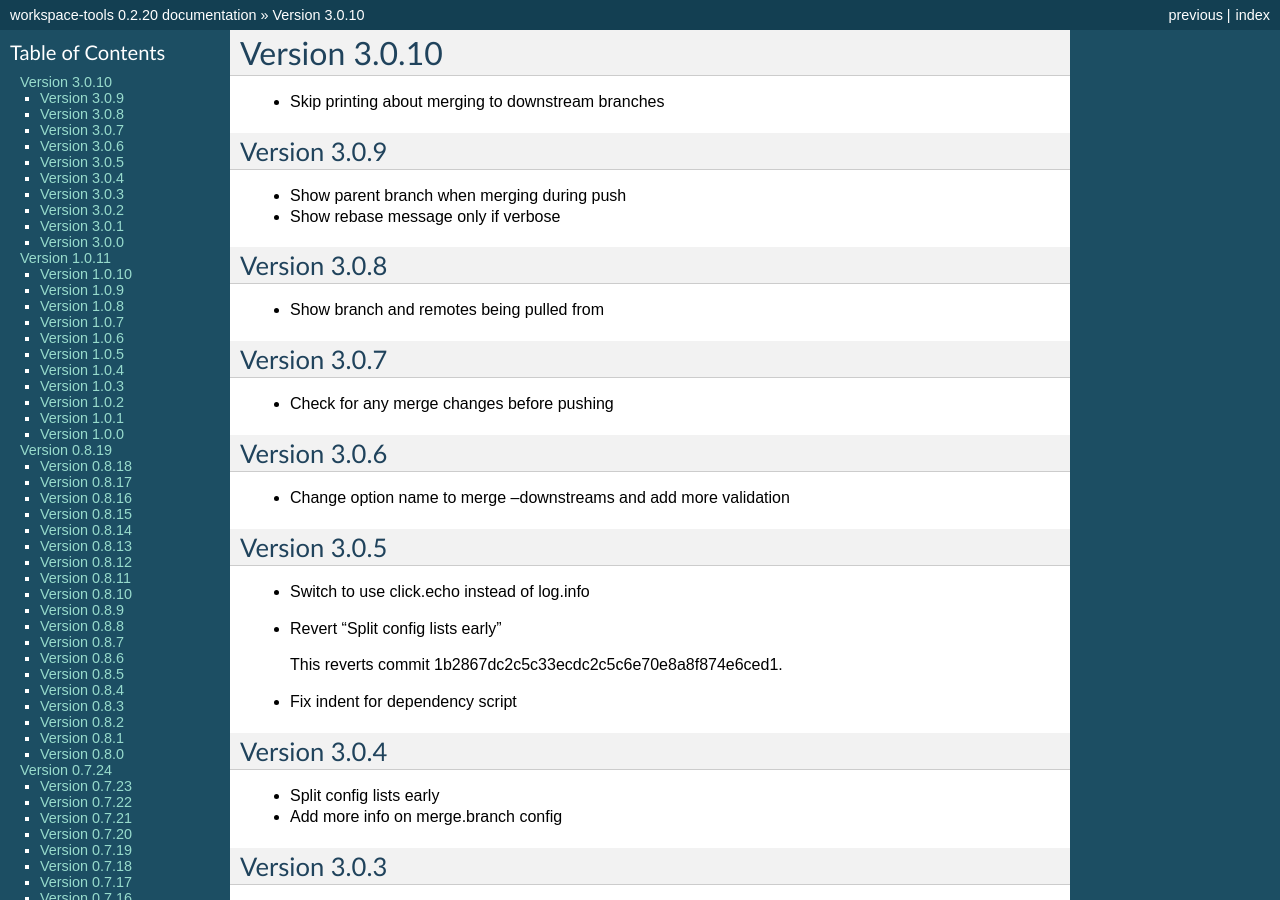
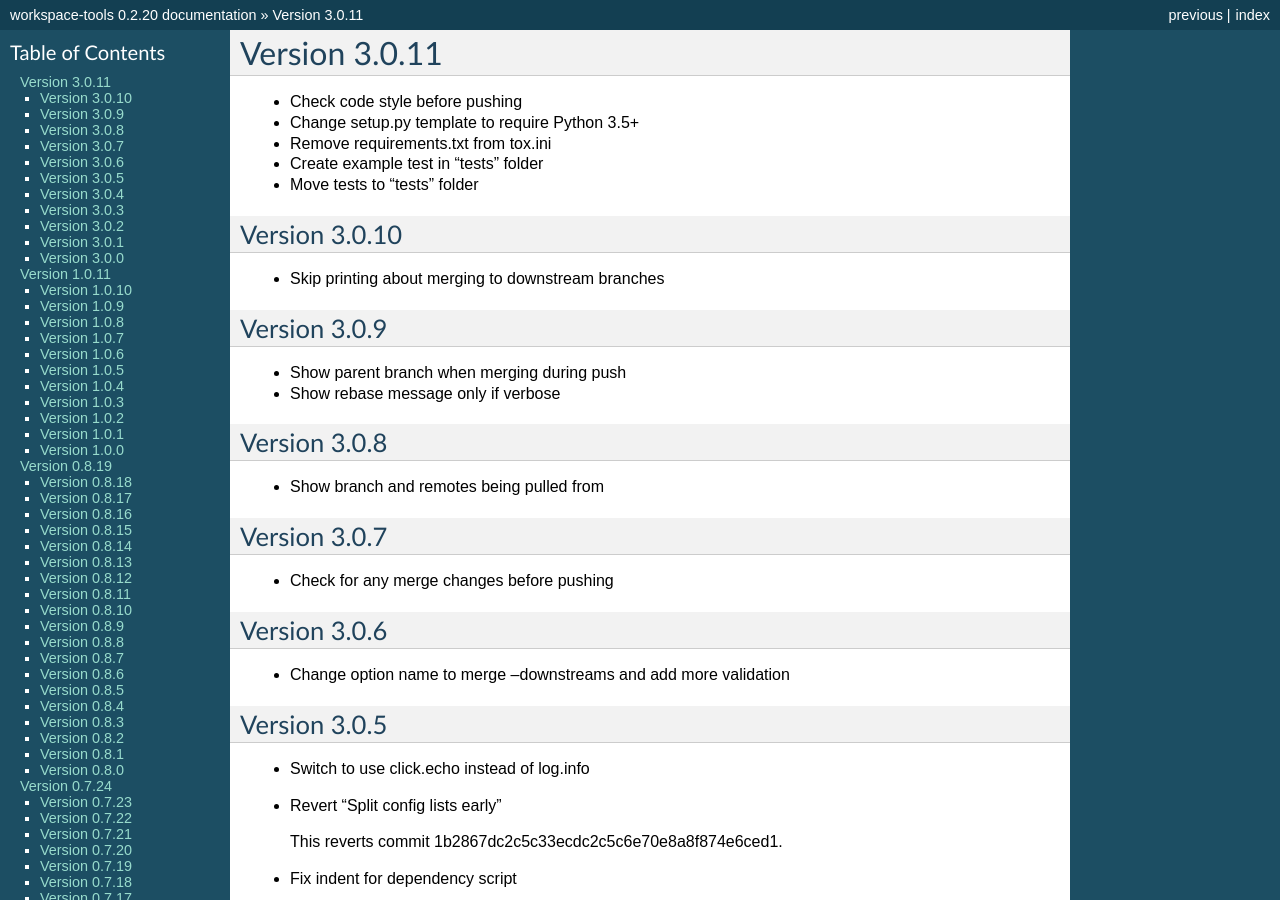
Before and after one commit to maxzheng/workspace-tools, a Sphinx documentation site: the page built from docs/CHANGELOG.rst, in a window 1280 px wide and 900 px high. Built offline with Sphinx 7.4.7, drawn with Linux system fonts in a browser that asks for light colours; some of the changed text lies outside the part shown.

Commit message:
Publish version 3.0.11

```diff
--- a/docs/CHANGELOG.rst
+++ b/docs/CHANGELOG.rst
@@ -1,5 +1,14 @@
+Version 3.0.11
+================================================================================
+
+* Check code style before pushing
+* Change setup.py template to require Python 3.5+
+* Remove requirements.txt from tox.ini
+* Create example test in "tests" folder
+* Move tests to "tests" folder
+
 Version 3.0.10
-================================================================================
+--------------------------------------------------------------------------------
 
 * Skip printing about merging to downstream branches
 
--- a/setup.py
+++ b/setup.py
@@ -10,7 +10,7 @@ def find_files(path):
 
 setuptools.setup(
   name='workspace-tools',
-  version='3.0.10',
+  version='3.0.11',
 
   author='Max Zheng',
   author_email='maxzheng.os @t gmail.com',
```
